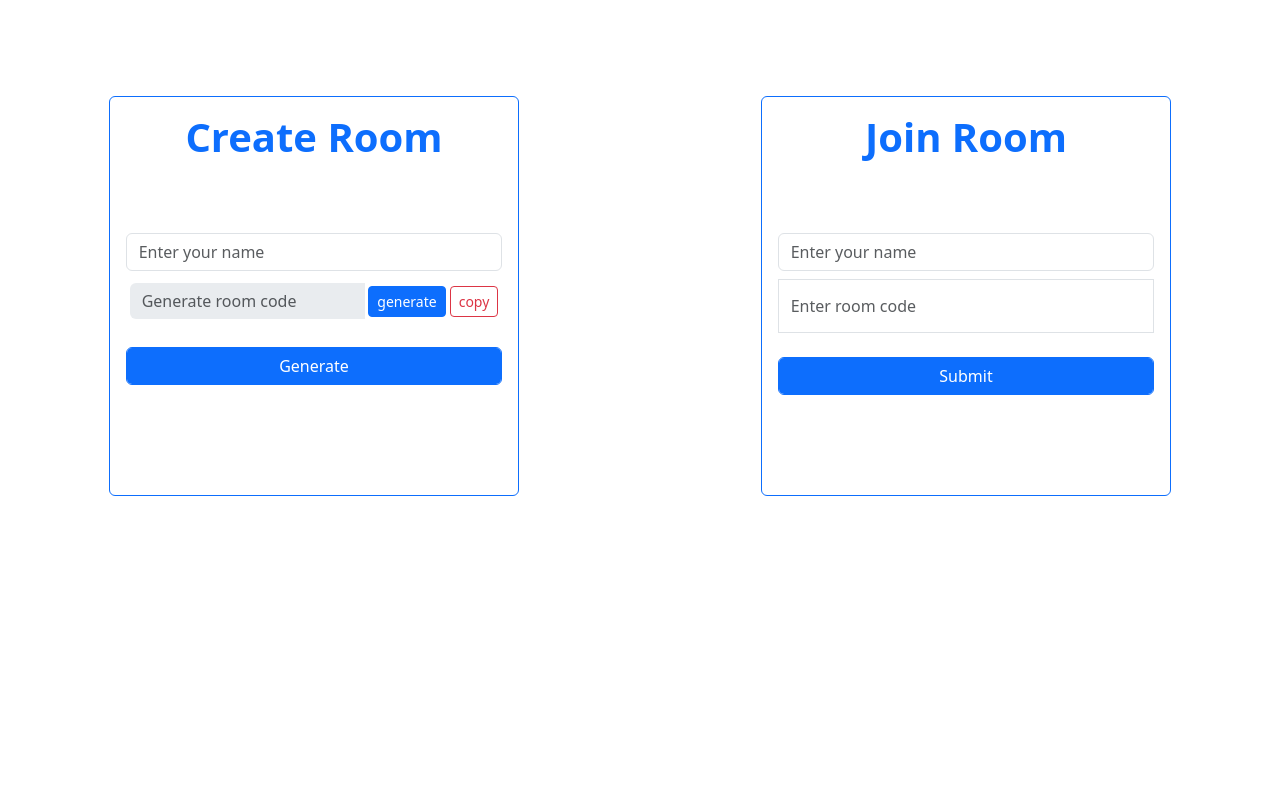
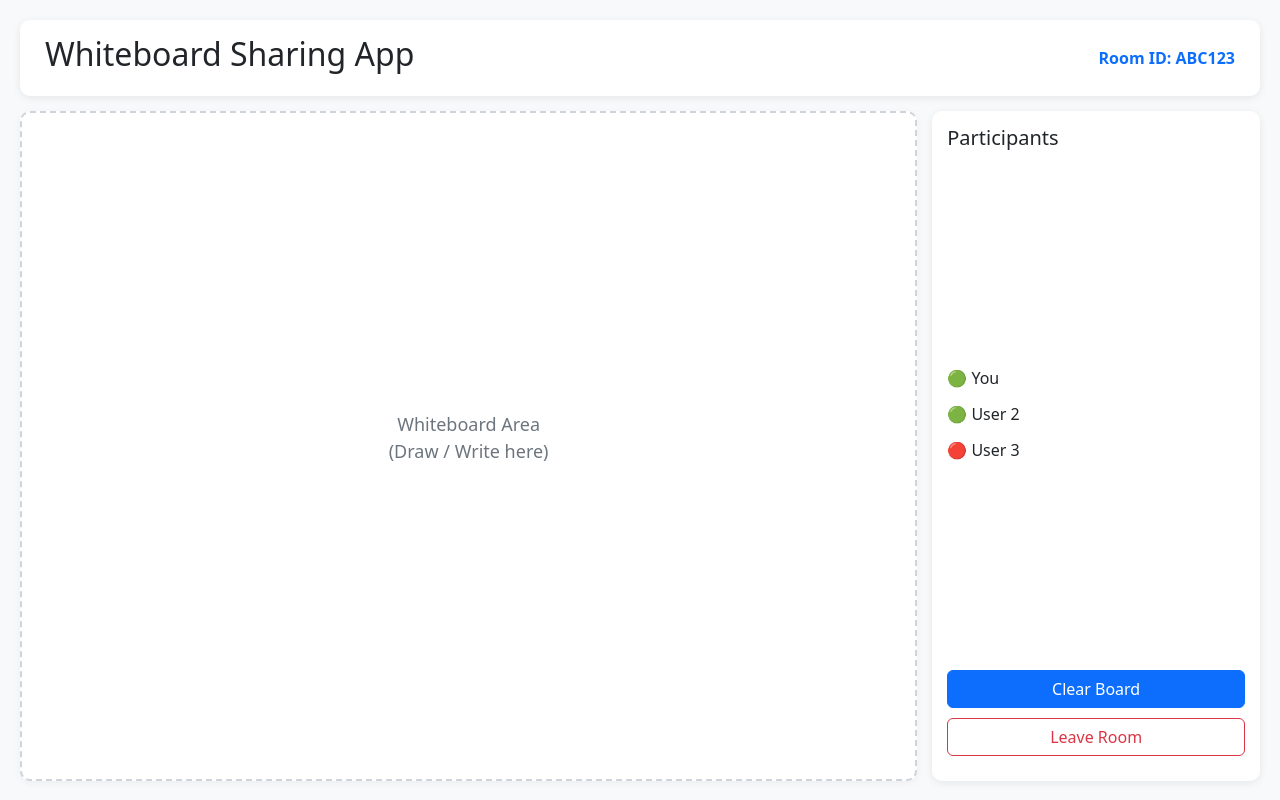
Before and after one commit to aayushkohli97/Collaborative_whiteboard, a React app in the folder frontend/: page /1 in a window 1280 px wide. Built offline with nearby package versions, Linux system fonts and the light colour scheme; the HTML template or start-up script is replaced by a standard one.

Commit message:
created Room UI

```diff
--- a/frontend/src/App.jsx
+++ b/frontend/src/App.jsx
@@ -1,9 +1,14 @@
 import Forms from "./Components/Forms";
+import { Route,Routes } from "react-router-dom";
+import RoomPage from "./Pages/RoomPage";
 
 const App = () => {
   return (
-    <div className="App">
-      <Forms />
+    <div className="Container">
+      <Routes>
+        <Route path = "/" element={<Forms/>} />
+        <Route path="/:roomId" element ={<RoomPage/>} />
+      </Routes>
     </div>
   );
 };
--- a/frontend/src/Pages/RoomPage/index.css
+++ b/frontend/src/Pages/RoomPage/index.css
@@ -0,0 +1,76 @@
+.room-container {
+    height: 100vh;
+    padding: 20px;
+    background: #f8f9fa;
+}
+
+/* Header */
+.room-header {
+    display: flex;
+    justify-content: space-between;
+    align-items: center;
+    padding: 15px 25px;
+    background: white;
+    border-radius: 10px;
+    margin-bottom: 15px;
+    box-shadow: 0 2px 8px rgba(0,0,0,0.08);
+}
+
+.room-id {
+    font-weight: 600;
+    color: #0d6efd;
+}
+
+/* Body Layout */
+.room-body {
+    display: flex;
+    height: calc(100% - 90px);
+    gap: 15px;
+}
+
+/* Whiteboard */
+.whiteboard {
+    flex: 3;
+    background: white;
+    border-radius: 10px;
+    border: 2px dashed #ced4da;
+    display: flex;
+    align-items: center;
+    justify-content: center;
+    box-shadow: 0 2px 8px rgba(0,0,0,0.05);
+}
+
+.placeholder-text {
+    text-align: center;
+    color: #6c757d;
+    font-size: 18px;
+}
+
+/* Sidebar */
+.sidebar {
+    flex: 1;
+    background: white;
+    border-radius: 10px;
+    padding: 15px;
+    box-shadow: 0 2px 8px rgba(0,0,0,0.08);
+    display: flex;
+    flex-direction: column;
+    justify-content: space-between;
+}
+
+.user-list {
+    list-style: none;
+    padding: 0;
+    margin: 10px 0;
+}
+
+.user-list li {
+    padding: 6px 0;
+    font-weight: 500;
+}
+
+/* Buttons */
+.controls button {
+    width: 100%;
+    margin-bottom: 10px;
+}
--- a/frontend/src/Pages/RoomPage/index.jsx
+++ b/frontend/src/Pages/RoomPage/index.jsx
@@ -0,0 +1,44 @@
+import "./index.css";
+
+const RoomPage = () => {
+    return (
+        <div className="room-container">
+
+            {/* Header */}
+            <div className="room-header">
+                <h2>Whiteboard Sharing App</h2>
+                <span className="room-id">Room ID: ABC123</span>
+            </div>
+
+            {/* Main Content */}
+            <div className="room-body">
+
+                {/* Whiteboard Area */}
+                <div className="whiteboard">
+                    <p className="placeholder-text">
+                        Whiteboard Area <br />
+                        (Draw / Write here)
+                    </p>
+                </div>
+
+                {/* Sidebar */}
+                <div className="sidebar">
+                    <h5>Participants</h5>
+                    <ul className="user-list">
+                        <li>🟢 You</li>
+                        <li>🟢 User 2</li>
+                        <li>🔴 User 3</li>
+                    </ul>
+
+                    <div className="controls">
+                        <button className="btn btn-primary">Clear Board</button>
+                        <button className="btn btn-outline-danger">Leave Room</button>
+                    </div>
+                </div>
+
+            </div>
+        </div>
+    );
+};
+
+export default RoomPage;
--- a/frontend/src/main.jsx
+++ b/frontend/src/main.jsx
@@ -2,13 +2,13 @@ import React from "react";
 import ReactDOM from "react-dom/client"; // Import from "react-dom/client" for React 18+
 import "./index.css";
 import App from "./App";
-
+import {BrowserRouter as Router} from "react-router-dom";
 import "bootstrap/dist/css/bootstrap.min.css";
 import "bootstrap/dist/js/bootstrap.bundle.min";
 
 const root = ReactDOM.createRoot(document.getElementById("root"));
 root.render(
-  <React.StrictMode>
+  <Router>
     <App />
-  </React.StrictMode>
+  </Router>
 );
```
